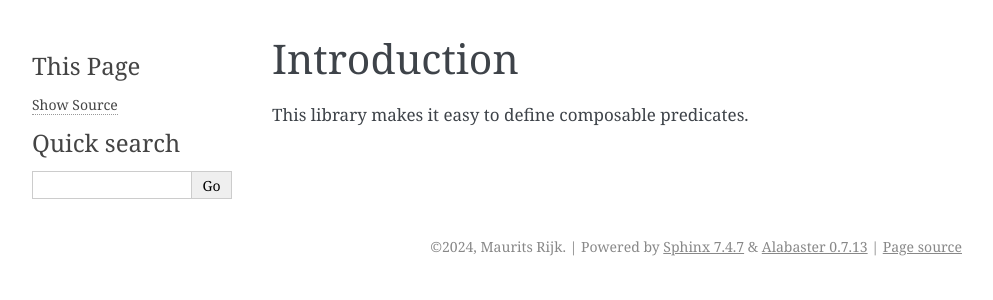
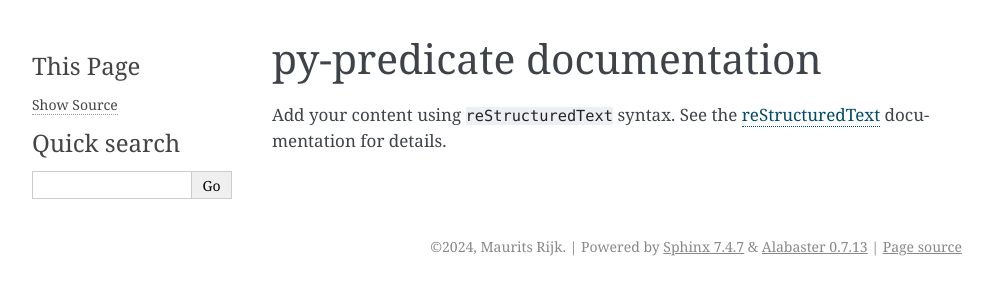
Before and after one commit to mrijk/py-predicate, a Sphinx documentation site: the page built from docs/index.rst, in a window 1280 px wide. Shown: the top 300 px of the page, without its empty margins (148-1141 px from the left). Built offline with Sphinx 7.4.7, drawn with Linux system fonts in a browser that asks for light colours.

Commit message:
Add documentation

```diff
--- a/docs/conf.py
+++ b/docs/conf.py
@@ -1,37 +1,28 @@
+# Configuration file for the Sphinx documentation builder.
+#
+# For the full list of built-in configuration values, see the documentation:
+# https://www.sphinx-doc.org/en/master/usage/configuration.html
+
 # -- Project information -----------------------------------------------------
+# https://www.sphinx-doc.org/en/master/usage/configuration.html#project-information
 
-project = "py-predicate"
-author = "Maurits Rijk"
-copyright = "2024, " + author
-
-# The full version, including alpha/beta/rc tags
-version = release = "0.1"
+project = 'py-predicate'
+copyright = '2024, Maurits Rijk'
+author = 'Maurits Rijk'
+release = '0.1'
 
 # -- General configuration ---------------------------------------------------
+# https://www.sphinx-doc.org/en/master/usage/configuration.html#general-configuration
 
-# Add any Sphinx extension module names here, as strings. They can be
-# extensions coming with Sphinx (named 'sphinx.ext.*') or your custom
-# ones.
-extensions = [
-    "sphinx.ext.githubpages",
-    # 'sphinx_copybutton',
-]
+extensions = []
 
-pygments_style = "sphinx"
+templates_path = ['_templates']
+exclude_patterns = ['_build', 'Thumbs.db', '.DS_Store']
 
-# Add any paths that contain templates here, relative to this directory.
-# templates_path = ['_templates']
 
-# The document name of the “master” document, that is,
-# the document that contains the root toctree directive.
-# Default is 'index', we set it here for supporting Sphinx<2.0
-master_doc = "index"
 
-# List of patterns, relative to source directory, that match files and
-# directories to ignore when looking for source files.
-# This pattern also affects html_static_path and html_extra_path.
-exclude_patterns = ["_build", "Thumbs.db", ".DS_Store"]
+# -- Options for HTML output -------------------------------------------------
+# https://www.sphinx-doc.org/en/master/usage/configuration.html#options-for-html-output
 
-# A boolean that decides whether codeauthor and sectionauthor directives
-# produce any output in the built files.
-show_authors = True
+html_theme = 'alabaster'
+html_static_path = ['_static']
--- a/docs/index.rst
+++ b/docs/index.rst
@@ -1,8 +1,16 @@
-Introduction
-============
+.. py-predicate documentation master file, created by
+   sphinx-quickstart on Sat Nov  2 16:34:23 2024.
+   You can adapt this file completely to your liking, but it should at least
+   contain the root `toctree` directive.
 
-This library makes it easy to define composable predicates.
+py-predicate documentation
+==========================
 
-.. code-block:: python
-    def foo() -> bool:
-        return False
+Add your content using ``reStructuredText`` syntax. See the
+`reStructuredText <https://www.sphinx-doc.org/en/master/usage/restructuredtext/index.html>`_
+documentation for details.
+
+
+.. toctree::
+   :maxdepth: 2
+   :caption: Contents:
```
Also changed, not shown: 2 other files.
